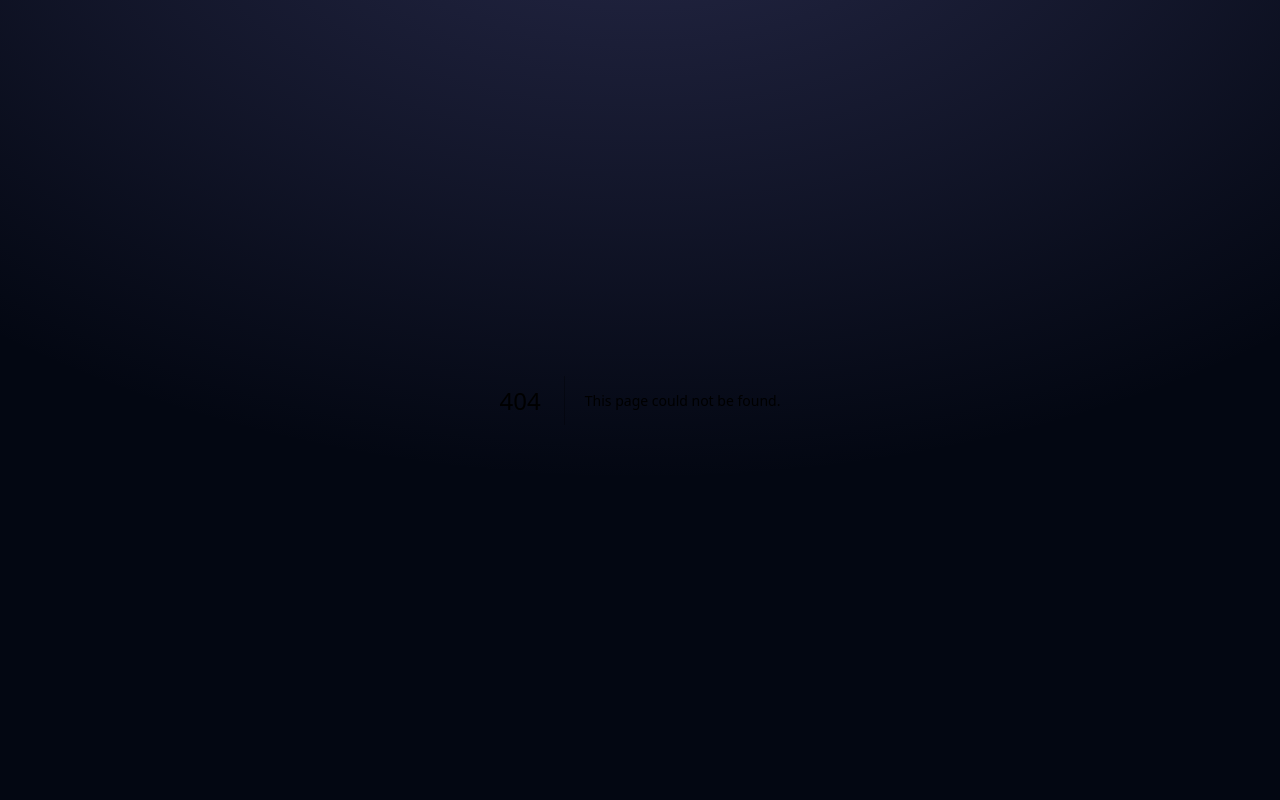
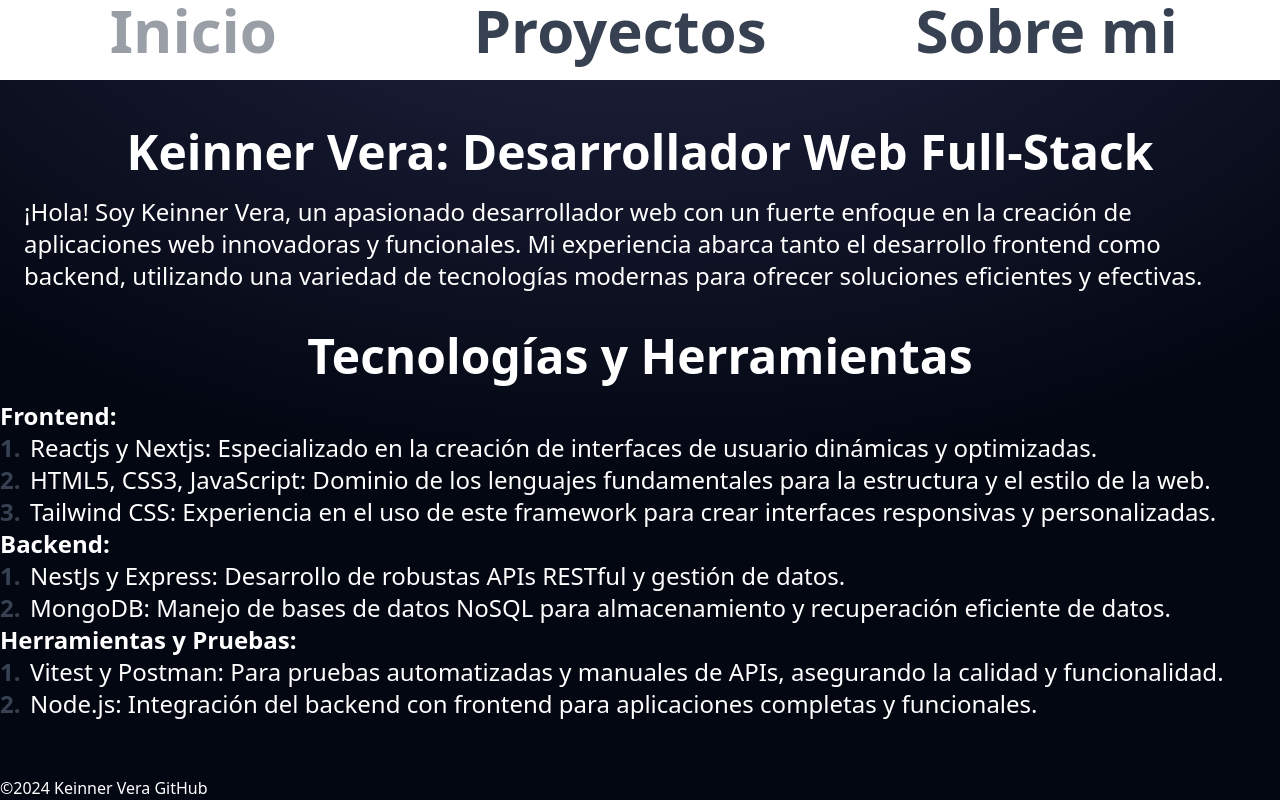
Before and after one commit to Keidevk/curriculum, a Next.js app: page /about in a window 1280 px wide. Before the commit this address had no page. Built offline with nearby package versions, Linux system fonts and the light colour scheme.

Commit message:
Create a new section called about me

```diff
--- /dev/null
+++ b/app/about/page.js
@@ -0,0 +1,35 @@
+import Nav from "../components/nav.component";
+
+
+export default function About() {
+    return (
+    <main className="text-white">
+        <h2 className="font-semibold text-center mt-4 pb-4 text-2xl sm:mt-12 sm:pb-5 sm:text-5xl">Keinner Vera: Desarrollador Web Full-Stack</h2>
+        <p className=" mx-4 sm:mx-6 sm:text-2xl">
+        ¡Hola! Soy Keinner Vera, un apasionado desarrollador web con un fuerte enfoque en la creación de aplicaciones web innovadoras y funcionales. Mi experiencia abarca tanto el desarrollo frontend como backend, utilizando una variedad de tecnologías modernas para ofrecer soluciones eficientes y efectivas.
+        </p>
+        <h2 className="text-center font-semibold mt-4 pb-2 text-2xl  sm:mt-10 sm:pb-5 sm:text-5xl">Tecnologías y Herramientas</h2>
+        <ul>
+            <li className=" text-xl sm:text-2xl"><strong>Frontend:</strong>
+                <ul className="text-left">
+                    <li>Reactjs y Nextjs: Especializado en la creación de interfaces de usuario dinámicas y optimizadas.</li>
+                    <li>HTML5, CSS3, JavaScript: Dominio de los lenguajes fundamentales para la estructura y el estilo de la web.</li>
+                    <li>Tailwind CSS: Experiencia en el uso de este framework para crear interfaces responsivas y personalizadas.</li>
+                </ul>
+            </li>
+            <li className="text-xl sm:text-2xl"><strong>Backend:</strong>
+                <ul className="text-left">
+                    <li>NestJs y Express: Desarrollo de robustas APIs RESTful y gestión de datos.</li>
+                    <li>MongoDB: Manejo de bases de datos NoSQL para almacenamiento y recuperación eficiente de datos.</li>
+                </ul>
+            </li>
+            <li className="text-xl sm:text-2xl"><strong>Herramientas y Pruebas:</strong>
+                <ul className="text-left">
+                    <li>Vitest y Postman: Para pruebas automatizadas y manuales de APIs, asegurando la calidad y funcionalidad.</li>
+                    <li>Node.js: Integración del backend con frontend para aplicaciones completas y funcionales.</li>
+                </ul>
+            </li>
+        </ul>
+    </main>
+    )
+}
--- a/app/components/nav.component.jsx
+++ b/app/components/nav.component.jsx
@@ -1,4 +1,7 @@
-export default function Nav({setTransitionState,setShowState}){
+import Link from "next/link";
+
+//{setTransitionState,setShowState}
+export default function Nav(){
 
     function setStateFunction(){
         setShowState(true);
@@ -8,10 +11,10 @@ export default function Nav({setTransitionState,setShowState}){
     }
     return (
         <>
-        <nav className="grid grid-cols-2 max-h-min text-gray-700 text-center text-lg bg-white sm:pb-5">
-            <a className="font-semibold text-sm sm:text-4xl lg:text-6xl text-center sm:pr-10 hover:animate-pulse" onClick={()=>{setShowState(false)}}>Inicio</a>
-            <a className="font-semibold text-sm sm:text-4xl lg:text-6xl text-center sm:pr-10 hover:animate-pulse" onClick={()=>{setStateFunction()}}>Proyectos</a>
-            {/* <a className="font-semibold text-sm sm:text-4xl lg:text-6xl text-center sm:pr-10 hover:animate-pulse" onClick={()=>{setStateFunction()}}>Habilidades</a> */}
+        <nav className="grid grid-cols-3 max-h-min text-gray-700 text-center text-lg bg-white sm:pb-5">
+            <Link href="/" className="font-semibold text-2xl sm:text-4xl lg:text-6xl text-center sm:pr-10 hover:animate-pulse">Inicio</Link>
+            <Link href="/project"className="font-semibold text-2xl sm:text-4xl lg:text-6xl text-center sm:pr-10 hover:animate-pulse">Proyectos</Link>
+            <Link href="/about" className="font-semibold text-2xl sm:text-4xl lg:text-6xl text-center sm:pr-10 hover:animate-pulse">Sobre mi</Link>
         </nav>
         </>
     )
--- a/app/components/proyect.component.jsx
+++ b/app/components/proyect.component.jsx
@@ -15,7 +15,7 @@ export default function Proyects({id,textContent,text,img}){
                   }
                 }
               }}/>
-              <p className="pt-2 sm:pt-4 mb-4">{textContent}</p>
+              <p className="text-xl pt-2 sm:pt-4 mb-4">{textContent}</p>
             </div>
         </>
     )
--- a/app/globals.css
+++ b/app/globals.css
@@ -1,6 +1,21 @@
 @tailwind base;
 @tailwind components;
 @tailwind utilities;
+
+ul li ul li {
+  counter-increment: item;
+  list-style-type: none;
+  position: relative;
+  padding-left: 30px;
+}
+ul li ul li::before {
+  content: counter(item) ".";
+  position: absolute;
+  left: 0;
+  font-weight: bold;
+  color: rgb(55 65 81 / var(--tw-text-opacity));
+}
+
 
 .row-min-content{
   grid-template-rows: min-content;
@@ -19,7 +34,7 @@
     width: 0;
     overflow: hidden;
     white-space: nowrap;
-    animation: typing 10s steps(1) 1s 1 normal both, blink 1s steps(1) infinite;
+    animation: typing 10s steps(2) 0.5s 1 normal both, blink 0.5s steps(2) infinite;
   }
   @keyframes typing {
     from {
--- a/app/layout.js
+++ b/app/layout.js
@@ -1,5 +1,7 @@
 import { Inter} from "next/font/google";
 import "./globals.css";
+import Nav from "./components/nav.component";
+import Link from "next/link";
 
 const inter = Inter({ subsets: ["latin"] });
 
@@ -15,7 +17,13 @@ export default function RootLayout({ children }) {
       <head>
       <meta name="viewport" content="width=device-width, initial-scale=1" />
       </head>
-      <body className={`${inter} grid grid-row-2 row-min-content bg-gray-950 h-screen bg-[radial-gradient(ellipse_80%_80%_at_50%_-20%,rgba(120,119,198,0.3),rgba(255,255,255,0))]`}>{children}</body>
+      <body className={`${inter} grid grid-row-2 row-min-content bg-gray-950 h-screen bg-[radial-gradient(ellipse_80%_80%_at_50%_-20%,rgba(120,119,198,0.3),rgba(255,255,255,0))]`}>
+        <Nav/>
+        {children}
+        <footer className="text-base text-white flex items-end ">
+          <Link href="https://github.com/Keidevk">©2024 Keinner Vera GitHub</Link>
+        </footer>
+      </body>
     </html>
   );
 }
--- a/app/page.js
+++ b/app/page.js
@@ -12,38 +12,7 @@ export default function Home() {
 
   return (
     <>
-
-    <Nav setShowState={setShowState} setTransitionState={setTransitionState}/>
-    {showState ?
-    <>
-      <div className={`sm:ml-0 transition-opacity duration-500 ease-in-out m-auto`}>
-        <h5 className={`text-white pt-10 sm:pt-5 text-center text-4xl sm:text-6xl mb-3 sm:mb-4`}>Proyectos</h5>
-        <div className="flex ms:justify-center flex-wrap sm:flex-nowrap">
-          <Proyects
-          text={"Sistema de notas"}
-          textContent={"Nodemaster es un sistema de registro de notas que maneja un servidor para el registro y inicio de sesión con el fin de que los usuarios puedra crear y eliminar sus notas de una base de datos hosteado en MongoDB"}
-          id={"note"}
-          trasitionProp={transitionState}
-          img={"/Screenshot 2024-07-21 110238.png"}/>
-        <Proyects
-          text={"ATS"}
-          textContent={"ATS es un sistema de administración de pagos atraves de un ecommerce para el registro de clientes, el manejo y administración de ganancias con el fin de tener un seguro ante los pagos atraves de pagos falsos o estafas ya que cuenta con una integración de una REST Api para la validación de pagos en el banco de la empresa de seguridad industrial"}
-          id={"ats"}
-          trasitionProp={transitionState}
-          img={"/Screenshot 2024-07-22 151931.png"}/>
-        <Proyects
-          text={"Reciclaje"}
-          textContent={"Este proyecto es una pagina web realizada para la campaña ambientalista de mi universidad con el fin de que los estudiantes conozcan las ventajas del reciclaje en la universidad y su vida diaria."}
-          id={"recycle"}
-          trasitionProp={transitionState}
-          img={"/Screenshot 2024-08-05 235214.png"}
-        />
-        </div>
-      </div>
-        </>:<Typewriter/>}
-      <footer className="text-base text-white flex items-end ">
-        <Link href="https://github.com/Keidevk">©2024 Keinner Vera GitHub</Link>
-      </footer>
+    <Typewriter/>
     </>
   );
 }
--- /dev/null
+++ b/app/project/page.js
@@ -0,0 +1,30 @@
+"use client"
+import Proyects from "@/app/components/proyect.component";
+
+export default function Project(){
+    return (
+        <>
+        <div className={`sm:ml-0 transition-opacity duration-500 ease-in-out m-auto`}>
+        <h5 className={`text-white pt-10 sm:pt-5 text-center text-4xl sm:text-6xl mb-3 sm:mb-4`}>Proyectos</h5>
+        <div className="flex ms:justify-center flex-wrap sm:flex-nowrap">
+          <Proyects
+          text={"Sistema de notas"}
+          textContent={"Nodemaster es un sistema de registro de notas que maneja un servidor para el registro y inicio de sesión con el fin de que los usuarios puedra crear y eliminar sus notas de una base de datos hosteado en MongoDB"}
+          id={"note"}
+          img={"/Screenshot 2024-07-21 110238.png"}/>
+        <Proyects
+          text={"ATS"}
+          textContent={"ATS es un sistema de administración de pagos atraves de un ecommerce para el registro de clientes, el manejo y administración de ganancias con el fin de tener un seguro ante los pagos atraves de pagos falsos o estafas ya que cuenta con una integración de una REST Api para la validación de pagos en el banco de la empresa de seguridad industrial"}
+          id={"ats"}
+          img={"/Screenshot 2024-07-22 151931.png"}/>
+        <Proyects
+          text={"Reciclaje"}
+          textContent={"Este proyecto es una pagina web realizada para la campaña ambientalista de mi universidad con el fin de que los estudiantes conozcan las ventajas del reciclaje en la universidad y su vida diaria."}
+          id={"recycle"}
+          img={"/Screenshot 2024-08-05 235214.png"}
+        />
+        </div>
+      </div>
+        </>
+    )
+}
```
Also changed, not shown: app/components/ui/fonts.jsx (renamed from app/ui/fonts.jsx).
